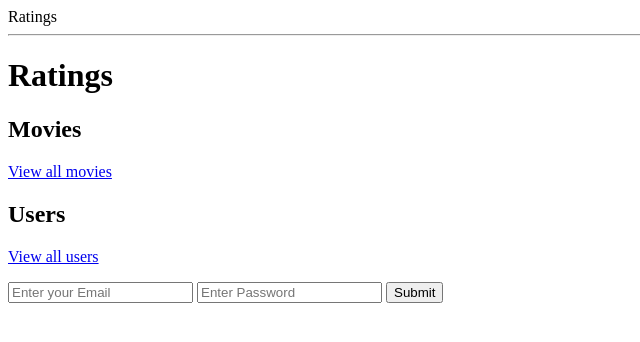
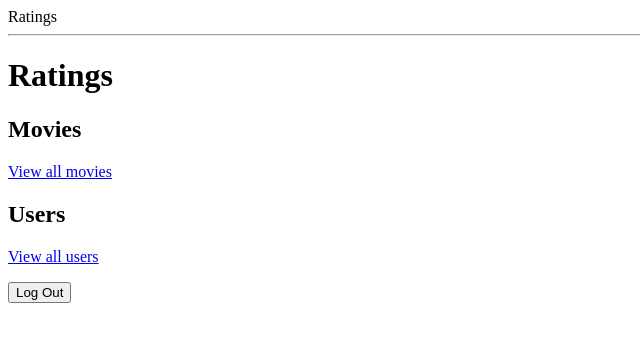
Before and after one commit to kazshidara/ratings-lab, a Flask app: page / in a window 1280 px wide. Shown: the top 342 px of the page, without its empty margins (0-640 px from the left). Run offline with Flask 2, Linux system fonts and the light colour scheme.

Commit message:
Added  login and logout functionality with validation for password, implemented flash messages using base.html, created session to store current user_id

```diff
--- a/server.py
+++ b/server.py
@@ -70,28 +70,49 @@ def process_form():
         newuser.email = email
         # set the email to the input email
 
+        newuser.password = password
+        # set the password to input password
+
         db.session.commit()
         # commit the session
 
         flash('else !')
 
-        return render_template("new_page.html", newuser=newuser)
+        return render_template("new_page.html", user=newuser)
 
 
 @app.route('/login_form', methods=['POST'])
 def login():
+    """User can login if password matches one in db"""
+
     email = request.form.get('email')
     password = request.form.get('pass')
 
-    print('EMAILLLLL!!!!!!!', email)
+    user = User.query.filter(User.email==email).first()
 
-    if User.query.filter(User.email==email).first():
-        print('Yeaaaaaaahh, you in derr')
-        return render_template('new_page.html')
+    session['user-id'] = user.user_id
+
+    if password == user.password:
+
+        flash("You Logged in Successfully! ")
+        return redirect('/')
 
     else:
-        print('else, SORRY')
+        flash("Sorry, you entered the wrong password or email. Try again!")
         return redirect('/registration')
+
+
+@app.route('/log_out')
+def log_out():
+    """Clear session of user_id when user wants to log out"""
+
+
+    session.clear()
+
+    return render_template('registration_form.html')
+
+
+
 
 
 
@@ -104,7 +125,7 @@ if __name__ == "__main__":
     app.debug = True
     # make sure templates, etc. are not cached in debug mode
     app.jinja_env.auto_reload = app.debug
-    # DEBUG_TB_INTERCEPT_REDIRECTS = False
+    app.config['DEBUG_TB_INTERCEPT_REDIRECTS'] = False
 
     connect_to_db(app)
 
--- a/templates/base.html
+++ b/templates/base.html
@@ -9,5 +9,14 @@
 
     {% block content %} PUT CONTENT HEREEEE {% endblock %}
 
+    {% with messages = get_flashed_messages() %}
+      {% if messages %}
+        <class=flashes>
+        {% for message in messages %}
+          {{ message }}
+        {% endfor %}
+      {% endif %}
+    {% endwith %}
+
 </body>
 </html>
--- a/templates/homepage.html
+++ b/templates/homepage.html
@@ -9,11 +9,10 @@
 <h2>Users</h2>
 <p><a href="/users">View all users</a></p>
 
-<form action="/login_form" method="POST">
-    <input type="text" name="email" placeholder="Enter your Email">
-    <input type="text" name="pass" placeholder="Enter Password">
-    <input type="submit">
-</form>
+<!-- Logout option for users here -->
+
+
+<input type="button" onclick="location.href = '/log_out';" value="Log Out">
 
 {% endblock %}
 
--- a/templates/new_page.html
+++ b/templates/new_page.html
@@ -3,10 +3,10 @@
 
   <h2>You made it!</h2>
 
-    <a href="/users/{{ newuser.user_id }}">
-      {{ newuser.email }} {{ newuser.user_id }}
+    <a href="/users/{{ user.user_id }}">
+      {{ user.email }} {{ user.user_id }}
 
 {% endblock %}
 
 <!-- User directed to this page after inputting valid email and password. Get user
-email and id from newuser object (they've been inserted into db) -->
+email and id from user object (they've been inserted into db) -->
```
Also changed, not shown: templates/registration_form.html (+18 -3 lines).
